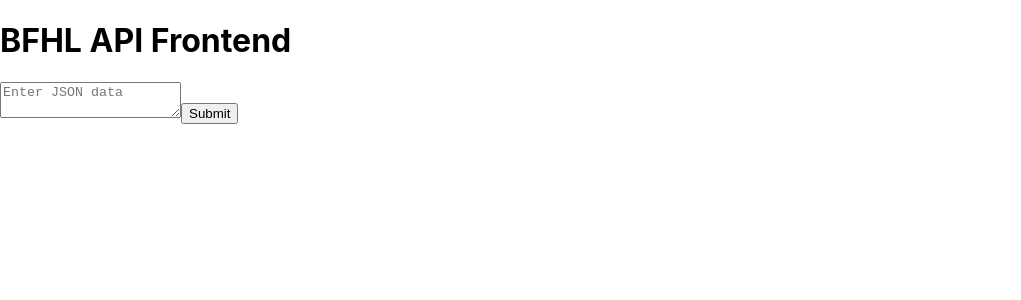
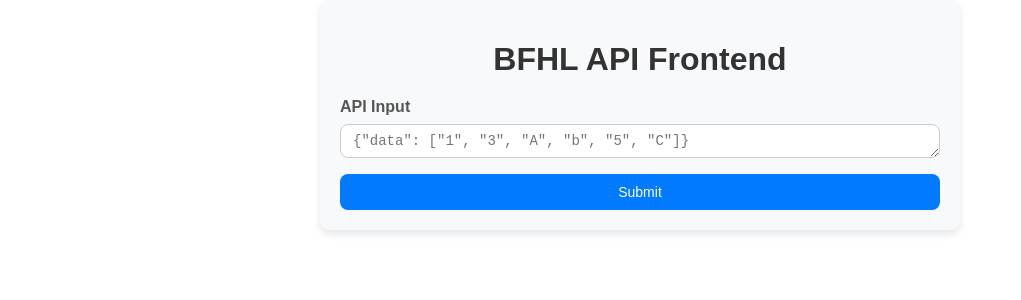
Before and after one commit to vshws/bajaj, a React (Create React App) app: page / in a window 1280 px wide. Shown: the top 300 px of the page, without its empty margins (0-1021 px from the left). Built offline with nearby package versions, Linux system fonts and the light colour scheme.

Commit message:
Update App.js

```diff
--- a/src/App.js
+++ b/src/App.js
@@ -11,7 +11,15 @@ function App() {
   const handleSubmit = async (e) => {
     e.preventDefault();
     try {
+      // Parse the input to ensure it's a valid JSON
       const jsonInput = JSON.parse(input);
+
+      // Ensure the input is in the expected format
+      if (!jsonInput.data || !Array.isArray(jsonInput.data)) {
+        throw new Error("Invalid format. Expecting {\"data\": [\"1\", \"3\", \"A\", \"b\", \"5\", \"C\"]}");
+      }
+
+      // Send POST request to server
       const res = await axios.post('https://bajajserver-production.up.railway.app/bfhl', jsonInput);
       setResponse(res.data);
       setError(null);
@@ -21,14 +29,10 @@ function App() {
     }
   };
 
-  // Handle option change (multi-select)
-  const handleOptionChange = (e) => {
-    const { value, checked } = e.target;
-    if (checked) {
-      setSelectedOptions([...selectedOptions, value]);
-    } else {
-      setSelectedOptions(selectedOptions.filter(option => option !== value));
-    }
+  // Handle dropdown option changes (multi-select)
+  const handleDropdownChange = (e) => {
+    const selected = Array.from(e.target.selectedOptions, (option) => option.value);
+    setSelectedOptions(selected);
   };
 
   // Render response based on selected options
@@ -42,6 +46,12 @@ function App() {
     if (selectedOptions.includes('Alphabets')) {
       output.alphabets = response.alphabets;
     }
+    if (selectedOptions.includes('Even Numbers')) {
+      output.evenNumbers = response.numbers.filter(n => n % 2 === 0);
+    }
+    if (selectedOptions.includes('Odd Numbers')) {
+      output.oddNumbers = response.numbers.filter(n => n % 2 !== 0);
+    }
     if (selectedOptions.includes('Highest Lowercase Alphabet')) {
       output.highest_lowercase_alphabet = response.highest_lowercase_alphabet;
     }
@@ -50,47 +60,126 @@ function App() {
   };
 
   return (
-    <div>
-      <h1>BFHL API Frontend</h1>
+    <div
+      style={{
+        fontFamily: 'Arial, sans-serif',
+        maxWidth: '600px',
+        margin: '0 auto',
+        padding: '20px',
+        backgroundColor: '#f8f9fa',
+        borderRadius: '10px',
+        boxShadow: '0 4px 8px rgba(0, 0, 0, 0.1)',
+      }}
+    >
+      <h1
+        style={{
+          color: '#333',
+          textAlign: 'center',
+          marginBottom: '20px',
+        }}
+      >
+        BFHL API Frontend
+      </h1>
+
+      {/* API Input Paragraph Heading */}
+      <p
+        style={{
+          fontSize: '16px',
+          fontWeight: 'bold',
+          marginBottom: '8px',
+          color: '#555',
+        }}
+      >
+        API Input
+      </p>
+
       <form onSubmit={handleSubmit}>
+        {/* Single-line textarea with rounded corners */}
         <textarea
           value={input}
           onChange={(e) => setInput(e.target.value)}
-          placeholder='Enter JSON data'
+          placeholder='{"data": ["1", "3", "A", "b", "5", "C"]}'
+          rows="1"
+          style={{
+            width: '100%',
+            padding: '8px 12px',
+            borderRadius: '8px',
+            border: '1px solid #ccc',
+            fontSize: '14px',
+            boxSizing: 'border-box',
+            marginBottom: '12px',
+          }}
         />
-        <button type="submit">Submit</button>
+
+        <div>
+          {/* Submit button with rounded corners */}
+          <button
+            type="submit"
+            style={{
+              width: '100%',
+              backgroundColor: '#007bff',
+              color: 'white',
+              padding: '10px',
+              borderRadius: '8px',
+              border: 'none',
+              cursor: 'pointer',
+              fontSize: '14px',
+              transition: 'background-color 0.3s ease',
+            }}
+            onMouseOver={(e) => (e.target.style.backgroundColor = '#0056b3')}
+            onMouseOut={(e) => (e.target.style.backgroundColor = '#007bff')}
+          >
+            Submit
+          </button>
+        </div>
       </form>
 
       {error && <p style={{ color: 'red' }}>{error}</p>}
 
       {response && (
         <>
-          <h2>Select Data to Display</h2>
-          <label>
-            <input
-              type="checkbox"
-              value="Numbers"
-              onChange={handleOptionChange}
-            />
-            Numbers
-          </label>
-          <label>
-            <input
-              type="checkbox"
-              value="Alphabets"
-              onChange={handleOptionChange}
-            />
-            Alphabets
-          </label>
-          <label>
-            <input
-              type="checkbox"
-              value="Highest Lowercase Alphabet"
-              onChange={handleOptionChange}
-            />
-            Highest Lowercase Alphabet
-          </label>
-          {renderResponse()}
+          <h2
+            style={{
+              fontSize: '16px',
+              fontWeight: 'bold',
+              marginTop: '20px',
+              marginBottom: '10px',
+              color: '#555',
+            }}
+          >
+            Multi Filters
+          </h2>
+
+          {/* Multi Filters Dropdown Menu styled like API Input */}
+          <select
+            multiple
+            onChange={handleDropdownChange}
+            style={{
+              width: '100%',
+              padding: '8px',
+              borderRadius: '8px',
+              border: '1px solid #ccc',
+              height: '80px',
+              fontSize: '14px',
+              boxSizing: 'border-box',
+              marginBottom: '20px',
+            }}
+          >
+            <option value="Numbers">Numbers</option>
+            <option value="Alphabets">Alphabets</option>
+            <option value="Highest Lowercase Alphabet">Highest Lowercase Alphabet</option>
+          </select>
+
+          <div
+            style={{
+              backgroundColor: '#fff',
+              padding: '12px',
+              borderRadius: '8px',
+              boxShadow: '0 2px 4px rgba(0, 0, 0, 0.1)',
+            }}
+          >
+            {renderResponse()}
+          </div>
         </>
       )}
     </div>
```
